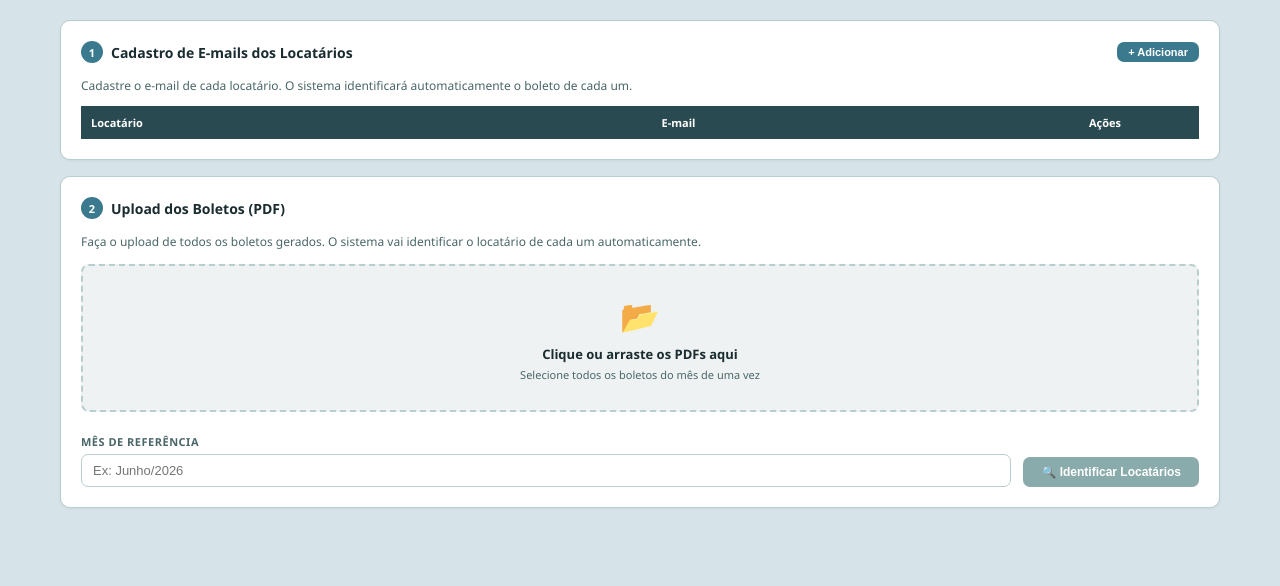
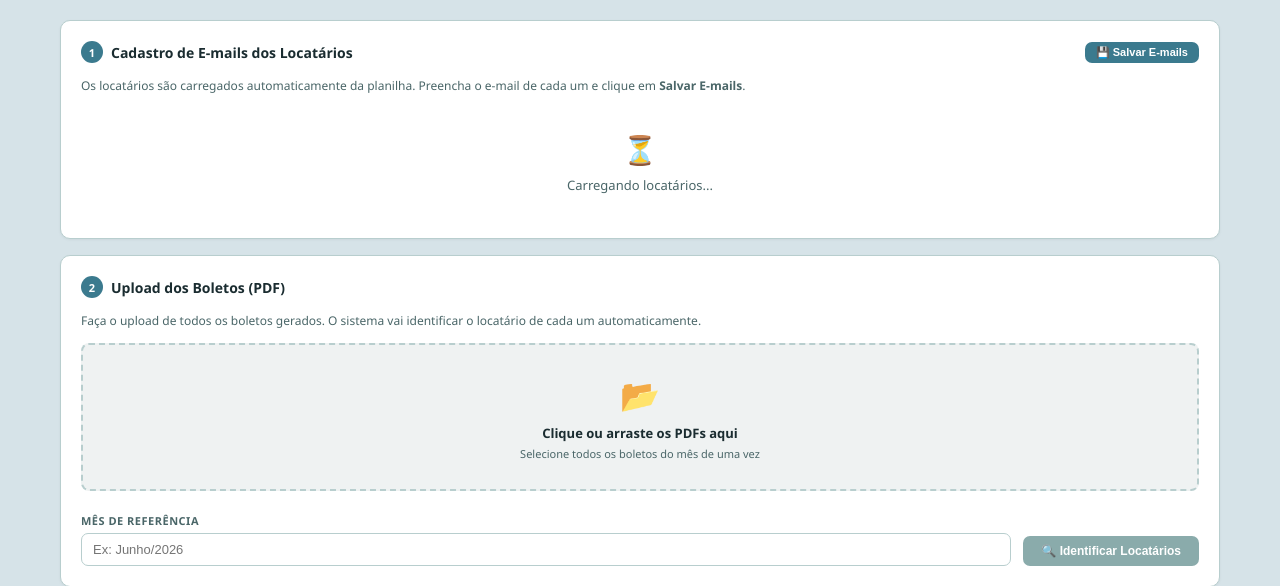
Before and after one commit to vithorafailde/sistema-boletos, a Flask app: template templates/envio_boletos.html in a window 1280 px wide. Shown: the part 68-654 px from the top of the page. Run offline with Flask 3, Linux system fonts and the light colour scheme; the template is opened without the code that fills it, so the values that code supplies are empty.

Commit message:
feat: locatarios pre-populados da planilha com salvar em lote

```diff
--- a/app.py
+++ b/app.py
@@ -2669,7 +2669,35 @@ def envio_boletos():
 @app.route("/api/locatarios_emails", methods=["GET"])
 @login_required
 def get_locatarios_emails():
-    return jsonify(ler_locatarios_emails())
+    emails_salvos = ler_locatarios_emails()
+    resultado = dict(emails_salvos)
+
+    # Complementa com todos os locatários da planilha Excel (se existir)
+    excel_path = UPLOAD_DIR / "contratos.xlsx"
+    if excel_path.exists():
+        try:
+            contratos, _ = ler_excel(excel_path)
+            for _, ct in contratos.items():
+                nome = ct["locatario"]
+                chave = norm(nome)
+                if chave not in resultado:
+                    resultado[chave] = {"locatario": nome, "email": ""}
+        except Exception:
+            pass
+
+    return jsonify(resultado)
+
+
+@app.route("/api/locatarios_emails/bulk", methods=["POST"])
+@login_required
+def bulk_locatarios_emails():
+    """Salva todos os e-mails de locatários de uma vez."""
+    emails_novos = (request.get_json() or {}).get("emails", {})
+    emails = ler_locatarios_emails()
+    for chave, info in emails_novos.items():
+        emails[chave] = info
+    salvar_locatarios_emails(emails)
+    return jsonify({"ok": True})
 
 
 @app.route("/api/locatarios_emails", methods=["POST"])
--- a/templates/envio_boletos.html
+++ b/templates/envio_boletos.html
@@ -98,26 +98,6 @@ table.main-table { width: 100%; border-collapse: collapse; }
   </div>
 </div>
 
-<!-- Modal: Adicionar/Editar locatário -->
-<div id="modalLocatario" class="modal-bg">
-  <div class="modal">
-    <h2 id="modalTitulo">Adicionar Locatário</h2>
-    <div class="form-group" style="margin-bottom:12px">
-      <label class="form-label">Nome do Locatário</label>
-      <input type="text" id="inputNome" class="form-input" placeholder="Ex: Jean Pierre Silva">
-    </div>
-    <div class="form-group" style="margin-bottom:16px">
-      <label class="form-label">E-mail</label>
-      <input type="email" id="inputEmail" class="form-input" placeholder="locatario@email.com">
-    </div>
-    <input type="hidden" id="inputChaveAntiga">
-    <div id="modalErro" style="color:var(--red);font-size:12px;margin-bottom:10px;display:none"></div>
-    <div style="display:flex;gap:8px;justify-content:flex-end">
-      <button class="btn btn-outline btn-sm" onclick="fecharModal()">Cancelar</button>
-      <button class="btn btn-primary btn-sm" onclick="salvarLocatario()">Salvar</button>
-    </div>
-  </div>
-</div>
 
 <div class="container">
 
@@ -128,22 +108,24 @@ table.main-table { width: 100%; border-collapse: collapse; }
         <span class="step-num">1</span>
         Cadastro de E-mails dos Locatários
       </div>
-      <button class="btn btn-primary btn-sm" onclick="abrirModalAdd()">+ Adicionar</button>
+      <div style="display:flex;gap:8px;align-items:center">
+        <span id="statusSalvo" style="font-size:11px;color:#2A6A2A;display:none">✅ Salvo!</span>
+        <button class="btn btn-primary btn-sm" onclick="salvarTodos()">💾 Salvar E-mails</button>
+      </div>
     </div>
     <p style="font-size:12px;color:var(--muted);margin-bottom:12px">
-      Cadastre o e-mail de cada locatário. O sistema identificará automaticamente o boleto de cada um.
+      Os locatários são carregados automaticamente da planilha. Preencha o e-mail de cada um e clique em <strong>Salvar E-mails</strong>.
     </p>
-    <div id="semLocatarios" style="text-align:center;padding:20px;color:var(--muted);display:none">
-      <div style="font-size:28px;margin-bottom:8px">📭</div>
-      Nenhum locatário cadastrado. Clique em "+ Adicionar" para começar.
+    <div id="semLocatarios" style="text-align:center;padding:24px;color:var(--muted)">
+      <div style="font-size:28px;margin-bottom:8px">⏳</div>
+      Carregando locatários...
     </div>
-    <div class="table-wrap" id="tabelaWrap">
+    <div class="table-wrap" id="tabelaWrap" style="display:none">
       <table class="main-table">
         <thead>
           <tr>
-            <th>Locatário</th>
+            <th style="min-width:200px">Locatário</th>
             <th>E-mail</th>
-            <th style="width:120px">Ações</th>
           </tr>
         </thead>
         <tbody id="corpoLocatarios"></tbody>
@@ -227,10 +209,12 @@ let resultados = [];
 
 // ─── Cadastro de locatários ──────────────────────────────────────────────────
 
+let _dbLocatarios = {};
+
 async function carregarLocatarios() {
   const resp = await fetch('/api/locatarios_emails');
-  const db = await resp.json();
-  renderLocatarios(db);
+  _dbLocatarios = await resp.json();
+  renderLocatarios(_dbLocatarios);
 }
 
 function renderLocatarios(db) {
@@ -240,6 +224,7 @@ function renderLocatarios(db) {
   const entries = Object.entries(db).sort((a, b) => a[1].locatario.localeCompare(b[1].locatario));
 
   if (entries.length === 0) {
+    sem.innerHTML = '<div style="font-size:28px;margin-bottom:8px">📭</div>Nenhum locatário encontrado. Processe os boletos primeiro na aba <strong>Boletos</strong> para carregar a planilha.';
     sem.style.display = 'block';
     wrap.style.display = 'none';
     return;
@@ -249,74 +234,53 @@ function renderLocatarios(db) {
 
   corpo.innerHTML = entries.map(([chave, info]) => `
     <tr>
-      <td style="font-weight:600">${escHtml(info.locatario)}</td>
-      <td class="email-cell">${info.email ? escHtml(info.email) : '<span style="color:var(--orange);font-style:italic">sem e-mail</span>'}</td>
-      <td>
-        <button class="btn btn-outline btn-xs" onclick="abrirModalEdit('${escHtml(chave)}','${escHtml(info.locatario)}','${escHtml(info.email||'')}')">Editar</button>
-        <button class="btn btn-red btn-xs" style="margin-left:4px" onclick="excluir('${escHtml(chave)}','${escHtml(info.locatario)}')">Excluir</button>
+      <td style="font-weight:600;padding:6px 10px">${escHtml(info.locatario)}</td>
+      <td style="padding:4px 10px">
+        <input type="email" class="form-input email-loc-input"
+          style="padding:5px 8px;font-size:12px"
+          data-chave="${escHtml(chave)}"
+          data-nome="${escHtml(info.locatario)}"
+          value="${escHtml(info.email || '')}"
+          placeholder="email@exemplo.com">
       </td>
     </tr>
   `).join('');
 }
 
-function abrirModalAdd() {
-  document.getElementById('modalTitulo').textContent = 'Adicionar Locatário';
-  document.getElementById('inputNome').value = '';
-  document.getElementById('inputEmail').value = '';
-  document.getElementById('inputChaveAntiga').value = '';
-  document.getElementById('modalErro').style.display = 'none';
-  document.getElementById('modalLocatario').classList.add('open');
-  setTimeout(() => document.getElementById('inputNome').focus(), 100);
-}
+async function salvarTodos() {
+  const inputs = document.querySelectorAll('.email-loc-input');
+  const emails = {};
+  inputs.forEach(inp => {
+    emails[inp.dataset.chave] = {
+      locatario: inp.dataset.nome,
+      email: inp.value.trim()
+    };
+  });
 
-function abrirModalEdit(chave, nome, email) {
-  document.getElementById('modalTitulo').textContent = 'Editar Locatário';
-  document.getElementById('inputNome').value = nome;
-  document.getElementById('inputEmail').value = email;
-  document.getElementById('inputChaveAntiga').value = chave;
-  document.getElementById('modalErro').style.display = 'none';
-  document.getElementById('modalLocatario').classList.add('open');
-  setTimeout(() => document.getElementById('inputNome').focus(), 100);
-}
+  const btn = document.querySelector('[onclick="salvarTodos()"]');
+  const textoOrig = btn.innerHTML;
+  btn.disabled = true;
+  btn.innerHTML = '⏳ Salvando...';
 
-function fecharModal() {
-  document.getElementById('modalLocatario').classList.remove('open');
-}
-
-async function salvarLocatario() {
-  const nome = document.getElementById('inputNome').value.trim();
-  const email = document.getElementById('inputEmail').value.trim();
-  const chaveAntiga = document.getElementById('inputChaveAntiga').value.trim();
-  const erroEl = document.getElementById('modalErro');
-
-  if (!nome) { erroEl.textContent = 'Nome obrigatório'; erroEl.style.display = 'block'; return; }
-
-  const resp = await fetch('/api/locatarios_emails', {
+  const resp = await fetch('/api/locatarios_emails/bulk', {
     method: 'POST',
     headers: {'Content-Type': 'application/json'},
-    body: JSON.stringify({locatario: nome, email: email, chave_antiga: chaveAntiga})
+    body: JSON.stringify({emails})
   });
   const r = await resp.json();
+
+  btn.disabled = false;
+  btn.innerHTML = textoOrig;
+
   if (r.ok) {
-    fecharModal();
-    carregarLocatarios();
+    const st = document.getElementById('statusSalvo');
+    st.style.display = 'inline';
+    setTimeout(() => { st.style.display = 'none'; }, 3000);
+    _dbLocatarios = emails;
   } else {
-    erroEl.textContent = r.erro || 'Erro ao salvar';
-    erroEl.style.display = 'block';
+    alert('Erro ao salvar: ' + (r.erro || 'desconhecido'));
   }
 }
-
-async function excluir(chave, nome) {
-  if (!confirm(`Excluir o cadastro de "${nome}"?`)) return;
-  await fetch(`/api/locatarios_emails/${encodeURIComponent(chave)}`, {method: 'DELETE'});
-  carregarLocatarios();
-}
-
-// Enter no modal salva
-document.addEventListener('keydown', e => {
-  if (e.key === 'Enter' && document.getElementById('modalLocatario').classList.contains('open')) salvarLocatario();
-  if (e.key === 'Escape' && document.getElementById('modalLocatario').classList.contains('open')) fecharModal();
-});
 
 // ─── Upload ──────────────────────────────────────────────────────────────────
 
```
